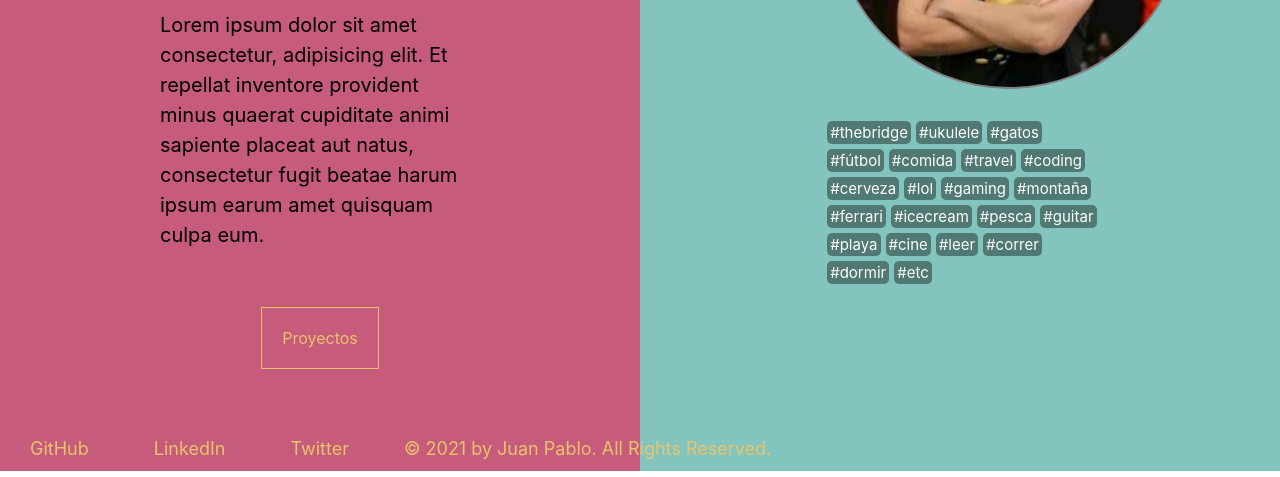
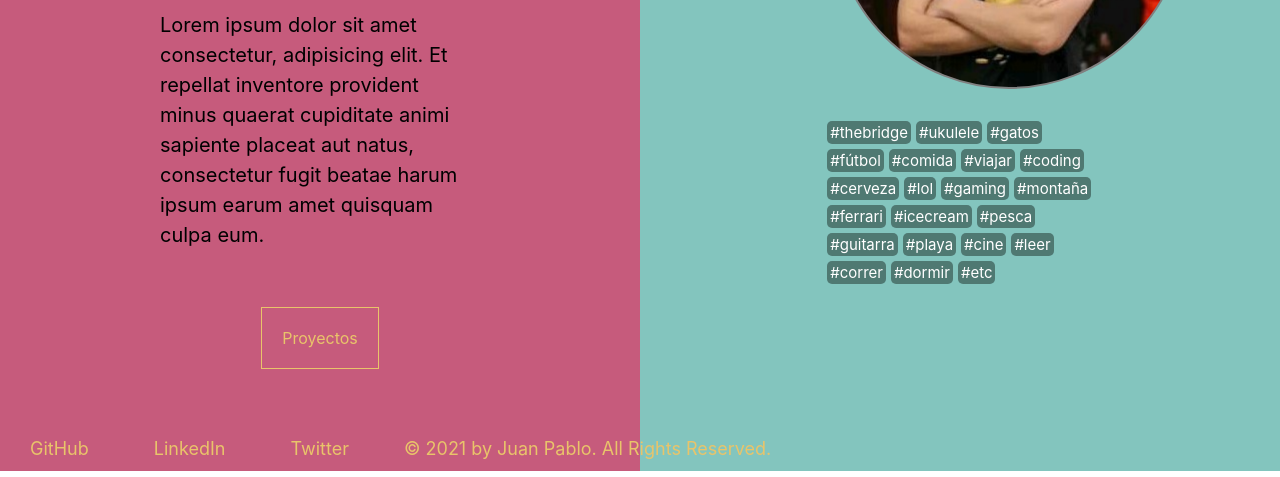
Before and after one commit to Cjuampi/paginaPersonal, a plain HTML site: page index.html in a window 1280 px wide. Shown: the part 329-806 px from the top of the page. Drawn offline with Linux system fonts and the light colour scheme.

Commit message:
Se cambia guitar por guitarra

```diff
--- a/index.html
+++ b/index.html
@@ -51,7 +51,7 @@
                             <li>#gatos</li>
                             <li>#fútbol</li>
                             <li>#comida</li>
-                            <li>#travel</li>
+                            <li>#viajar</li>
                             <li>#coding</li>
                             <li>#cerveza</li>
                             <li>#lol</li>
@@ -60,7 +60,7 @@
                             <li>#ferrari</li>
                             <li>#icecream</li>
                             <li>#pesca</li>
-                            <li>#guitar</li>
+                            <li>#guitarra</li>
                             <li>#playa</li>
                             <li>#cine</li>
                             <li>#leer</li>
```
